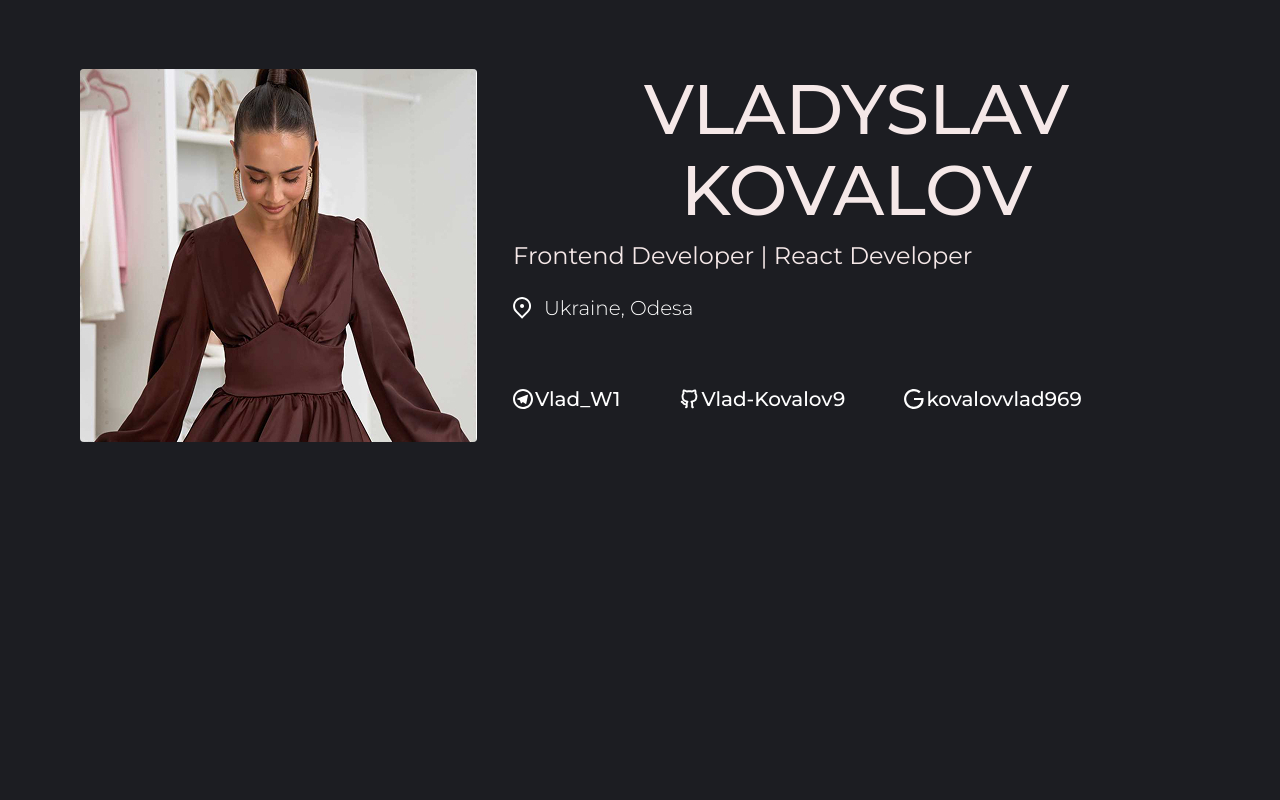
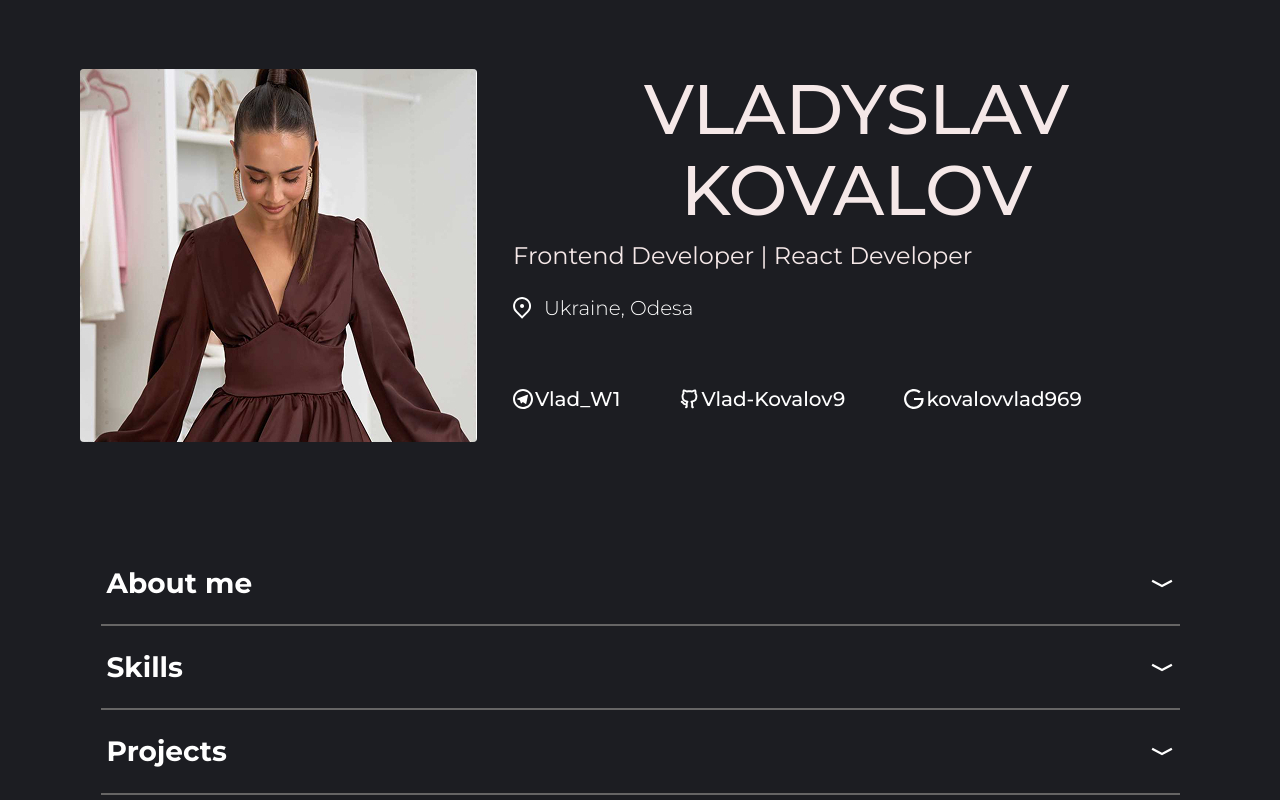
Before and after one commit to Vlad-Kovalov9/My-Resume, a React (Vite) app: page / in a window 1280 px wide. Built offline with nearby package versions, Linux system fonts and the light colour scheme.

Commit message:
Made Accordion + about

```diff
--- /dev/null
+++ b/src/components/About/About.jsx
@@ -0,0 +1,22 @@
+import s from "./About.module.css";
+
+export default function About() {
+  return (
+    <div className={s.container}>
+      <p className={s.text}>
+        I’m a passionate frontend developer who loves creating modern,
+        responsive, and intuitive user interfaces using{" "}
+        <span className={s.span}>React</span> and{" "}
+        <span className={s.span}>TypeScript</span>.
+      </p>
+      <p className={s.text}>
+        I focus on clean architecture, reusable components, and smooth user
+        experience.
+      </p>
+      <p className={s.text}>
+        Currently seeking a position where I can grow as a React developer and
+        contribute to a great product team.
+      </p>
+    </div>
+  );
+}
--- /dev/null
+++ b/src/components/About/About.module.css
@@ -0,0 +1,15 @@
+.container {
+  display: flex;
+  flex-direction: column;
+  gap: 8px;
+}
+
+.text {
+  font-weight: 300;
+  font-size: 20px;
+}
+
+.span {
+  color: #2cac7e;
+  font-weight: 500;
+}
--- /dev/null
+++ b/src/components/Accordion/Accordion.jsx
@@ -0,0 +1,38 @@
+import { useRef, useState } from "react";
+import s from "./Accordion.module.css";
+import sprite from "../../assets/icons/sprite.svg";
+
+export default function Accordion({ title, children }) {
+  const [isOpen, setIsOpen] = useState(false);
+  const contentRef = useRef(null);
+
+  const toggleAccordion = () => {
+    setIsOpen((prev) => !prev);
+  };
+
+  return (
+    <div className={`${s.accordion} ${isOpen ? s.open : ""}`}>
+      <button
+        className={s.header}
+        onClick={toggleAccordion}
+        aria-expanded={isOpen}
+      >
+        <h2 className={s.title}>{title}</h2>
+        <svg className={`${s.icon} ${isOpen ? s.rotate : ""}`}>
+          <use href={`${sprite}#icon-down`} />
+        </svg>
+      </button>
+
+      <div
+        ref={contentRef}
+        className={s.contentContainer}
+        style={{
+          maxHeight: isOpen ? `${contentRef.current?.scrollHeight}px` : "0",
+          opacity: isOpen ? 1 : 0,
+        }}
+      >
+        <div className={s.content}>{children}</div>
+      </div>
+    </div>
+  );
+}
--- /dev/null
+++ b/src/components/Accordion/Accordion.module.css
@@ -0,0 +1,40 @@
+.accordion {
+  border-bottom: 2px solid #666565;
+  padding: 24px 0;
+  max-width: 1079px;
+}
+
+.header {
+  width: 100%;
+  background: none;
+  border: none;
+  display: flex;
+  justify-content: space-between;
+  align-items: center;
+  cursor: pointer;
+}
+
+.title {
+  font-size: 28px;
+  font-weight: 700;
+}
+
+.icon {
+  width: 24px;
+  height: 9px;
+  fill: #ffffff;
+  transition: transform 0.4s ease;
+}
+
+.rotate {
+  transform: rotate(180deg);
+}
+
+.contentContainer {
+  overflow: hidden;
+  transition: max-height 0.4s ease, opacity 0.3s ease;
+}
+
+.content {
+  padding-top: 28px;
+}
--- a/src/components/App/App.jsx
+++ b/src/components/App/App.jsx
@@ -1,10 +1,28 @@
+import About from "../About/About";
+import Accordion from "../Accordion/Accordion";
 import Header from "../Header/Header";
+import Projects from "../Projects/Projects";
+import Skills from "../Skills/Skills";
 import s from "./App.module.css";
 
 export default function App() {
   return (
     <div className={s.container}>
       <Header />
+
+      <div className={s.accordion}>
+        <Accordion title="About me">
+          <About />
+        </Accordion>
+
+        <Accordion title="Skills">
+          <Skills />
+        </Accordion>
+
+        <Accordion title="Projects">
+          <Projects />
+        </Accordion>
+      </div>
     </div>
   );
 }
--- a/src/components/App/App.module.css
+++ b/src/components/App/App.module.css
@@ -2,6 +2,14 @@
   max-width: 1440px;
   padding: 0 80px;
   margin: 0 auto;
+  display: flex;
+  flex-direction: column;
+  justify-content: center;
+  align-items: center;
+}
+
+.accordion {
+  margin-top: 100px;
 }
 
 @media screen and (max-width: 768px) {
--- /dev/null
+++ b/src/components/Projects/Projects.jsx
@@ -0,0 +1,3 @@
+export default function Projects() {
+  return;
+}
--- /dev/null
+++ b/src/components/Skills/Skills.jsx
@@ -0,0 +1,3 @@
+export default function Skills() {
+  return;
+}
```
